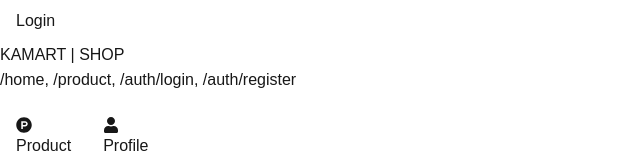
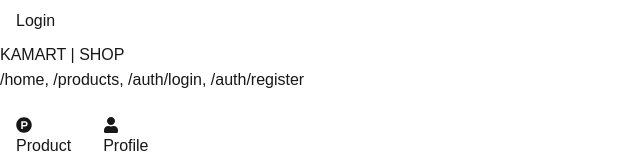
Before and after one commit to andikazulprisa/Kamart, a Next.js app: page / in a window 1280 px wide. Shown: the top 160 px of the page, without its empty margins (0-640 px from the left). Built offline with nearby package versions, Linux system fonts and the light colour scheme; no server answers.

Commit message:
update index

```diff
--- a/src/pages/index.tsx
+++ b/src/pages/index.tsx
@@ -6,7 +6,7 @@
       <main className="flex flex-col gap-8 items-center sm:items-start">
         <h1 className="text-black text-5xl">KAMART | SHOP</h1>
         <p className="text-black text-xl">
-          /home, /product, /auth/login, /auth/register{" "}
+          /home, /products, /auth/login, /auth/register{" "}
         </p>
         <div className="flex gap-4">
           <button className="bg-black text-white px-4 py-2 rounded flex items-center gap-2">
```
